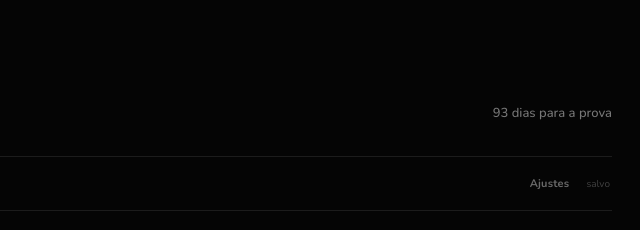
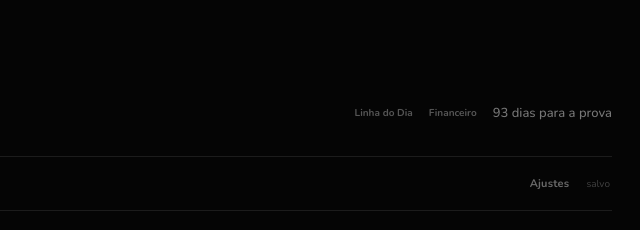
Before and after one commit to huppesamanda-create/linha-do-dia, a website: page public/enam/index.html in a window 1280 px wide. Shown: the top 230 px of the page, 640-1280 px from the left. Drawn offline with nearby package versions, Linux system fonts and the light colour scheme; no server answers.

Commit message:
Add files via upload

```diff
--- a/public/enam/index.html
+++ b/public/enam/index.html
@@ -36,7 +36,7 @@ button,input,textarea,select{font:inherit}button{cursor:pointer}button:disabled{
 .portal-header{display:flex;align-items:end;justify-content:space-between;gap:24px;margin-bottom:34px}
 .date{margin-bottom:8px;color:var(--muted);font-size:12px;font-weight:600;letter-spacing:.08em;text-transform:uppercase}
 h1{margin:0;color:var(--text-strong);font-size:clamp(25px,4vw,34px);font-weight:700;letter-spacing:-.035em}
-.portal-header-right{display:flex;align-items:center;gap:16px}
+.portal-header-right{display:flex;align-items:center;gap:16px}.portal-app-link{color:#555;text-decoration:none;font-size:10px;font-weight:700}.portal-app-link:hover{color:#aaa}
 .countdown{color:var(--muted);font-size:13px;font-weight:500;white-space:nowrap}
 .timer-pill{min-height:38px;border:1px solid #2c2c2c;border-radius:7px;background:transparent;color:#bdbdbd;padding:0 12px;display:flex;align-items:center;gap:8px;font-size:12px}
 .timer-dot{width:7px;height:7px;border-radius:50%;background:#a8c8af}.timer-pill strong{font-variant-numeric:tabular-nums;color:var(--text-strong)}.timer-pill span:last-child{color:#5f5f5f;max-width:130px;white-space:nowrap;overflow:hidden;text-overflow:ellipsis}
@@ -101,6 +101,8 @@ h1{margin:0;color:var(--text-strong);font-size:clamp(25px,4vw,34px);font-weight:
       </div>
 
       <div class="portal-header-right">
+        <a class="portal-app-link" href="/">Linha do Dia</a>
+        <a class="portal-app-link" href="/financeiro/">Financeiro</a>
         <div id="countdown" class="countdown"></div>
         <button id="timerPill" class="timer-pill hidden">
           <span class="timer-dot"></span>
```
